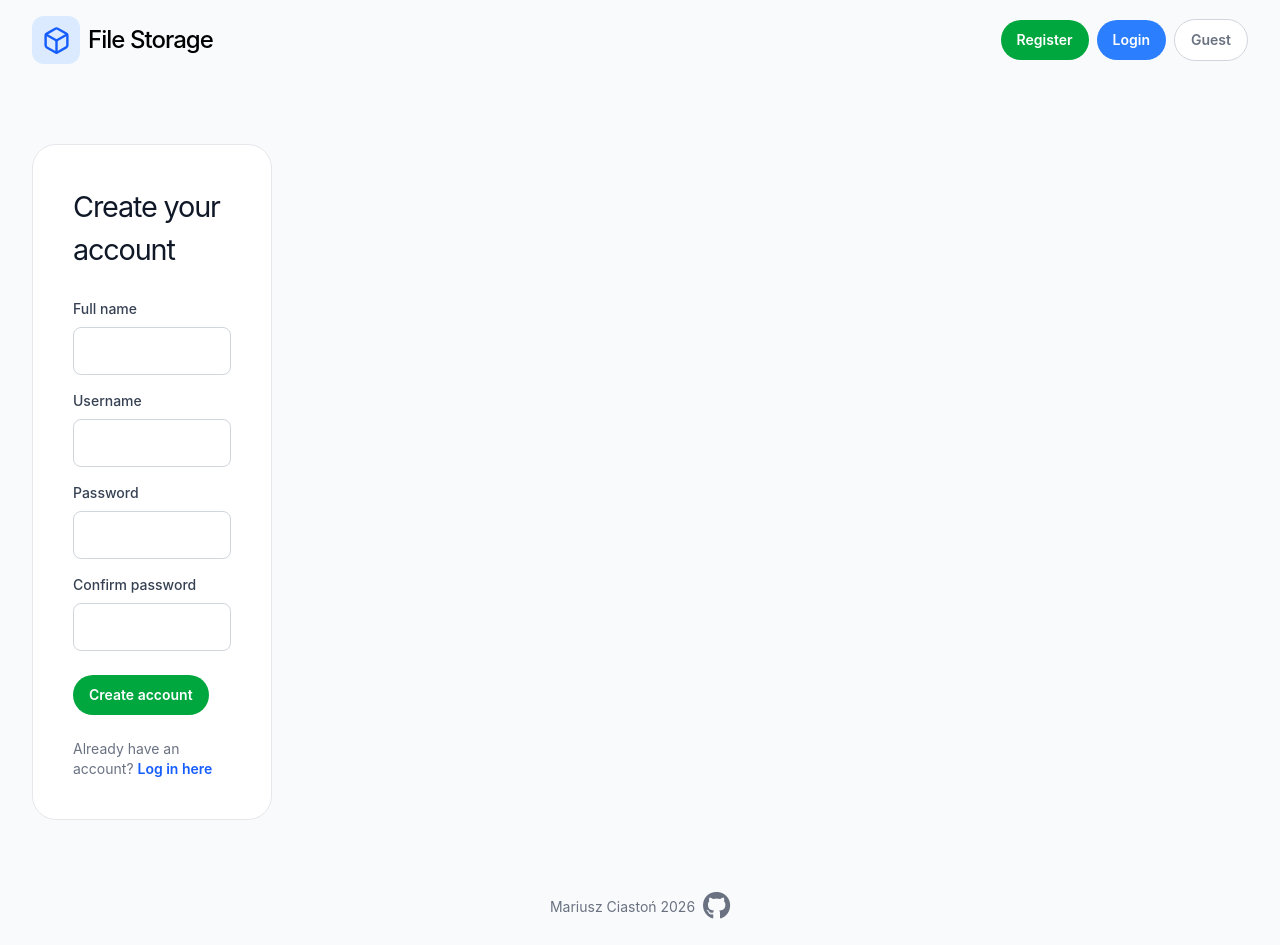
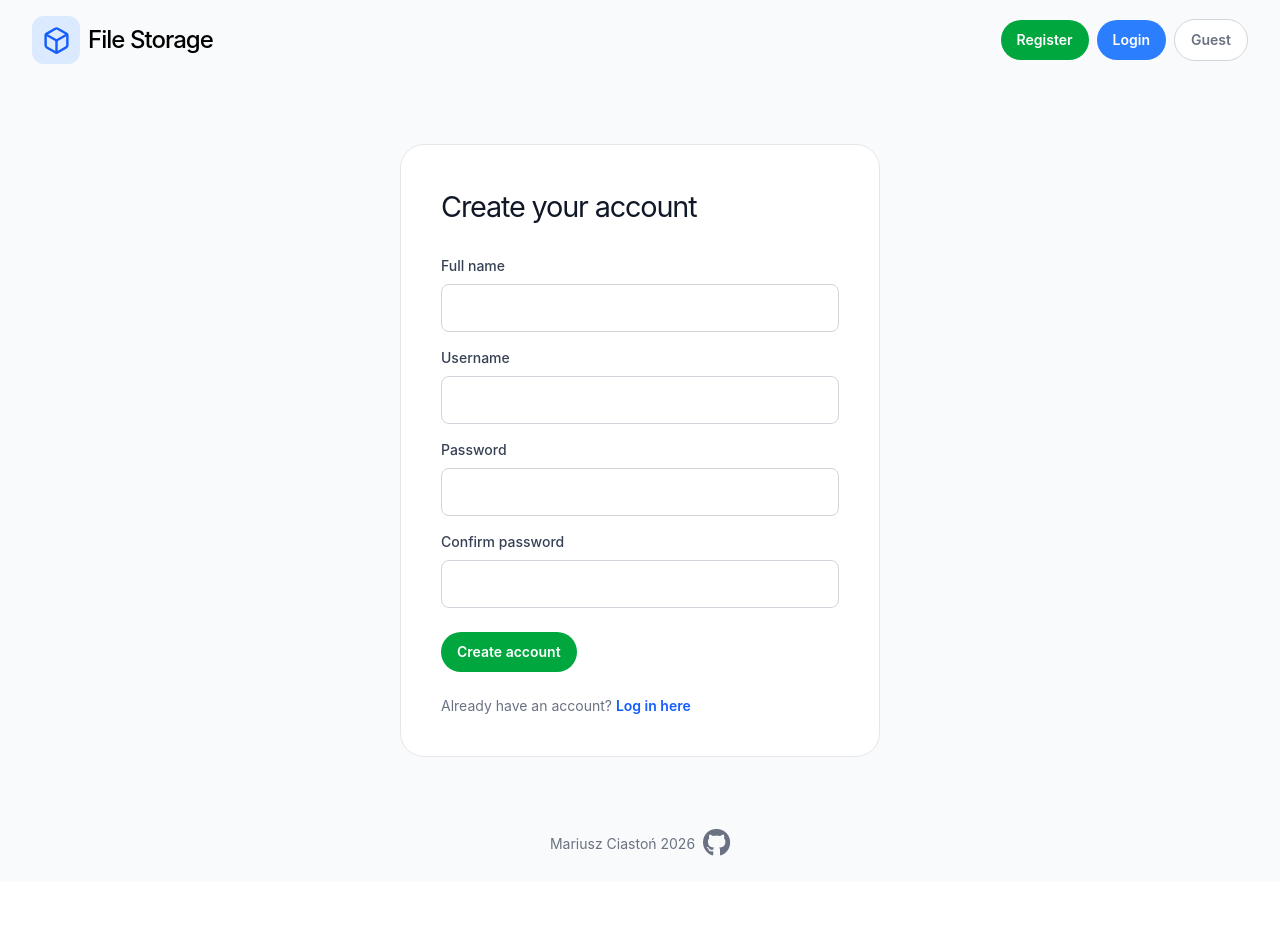
Before and after one commit to mariuszciaston/File-Storage, a React (Vite) app in the folder client/: page /register in a window 1280 px wide. After the commit the page ends 882 px from the top, so only its background shows below. Built offline with nearby package versions, Linux system fonts and the light colour scheme; no server answers; a web font is replaced by a local one.

Commit message:
Fix home screen layout

```diff
--- a/client/src/components/layouts/Main.tsx
+++ b/client/src/components/layouts/Main.tsx
@@ -2,9 +2,7 @@ export default function Main({ children }: { children?: React.ReactNode }) {
   return (
     <main className="flex flex-1 flex-col px-4 pt-1 sm:px-8 sm:pt-4">
       <div className="mx-auto flex w-full max-w-7xl flex-1 flex-col">
-        <div className="grid flex-1 grid-cols-1 grid-rows-[auto_minmax(540px,1fr)] items-stretch gap-6 sm:grid-cols-[240px_minmax(0,1fr)] sm:grid-rows-1">
-          {children}
-        </div>
+        {children}
       </div>
     </main>
   );
--- a/client/src/pages/Dashboard.tsx
+++ b/client/src/pages/Dashboard.tsx
@@ -20,6 +20,7 @@ export default function Dashboard() {
     <Wrapper>
       <Header onSearchChange={setSearchQuery} searchQuery={searchQuery} />
       <Main>
+        <div className="grid flex-1 grid-cols-1 grid-rows-[auto_minmax(540px,1fr)] items-stretch gap-6 sm:grid-cols-[240px_minmax(0,1fr)] sm:grid-rows-1">
           <FolderSidebar
             folderId={folderId}
             onNewFolder={() => setNewFolderRequest((request) => request + 1)}
@@ -35,6 +36,7 @@ export default function Dashboard() {
             searchQuery={searchQuery}
             showStarred={showStarred}
           />
+        </div>
       </Main>
       <Footer />
     </Wrapper>
```
Lines whose indentation alone changed are shown as unchanged.
